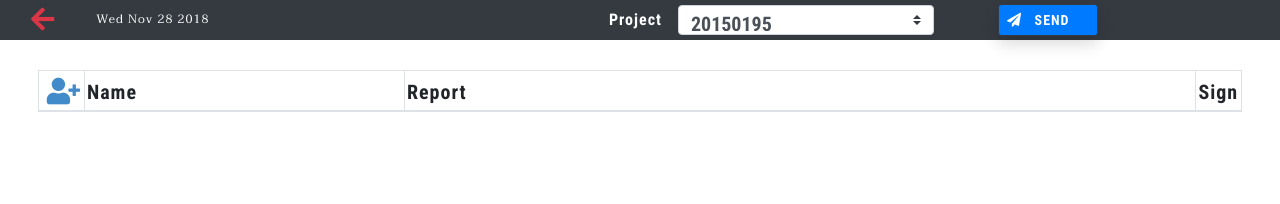
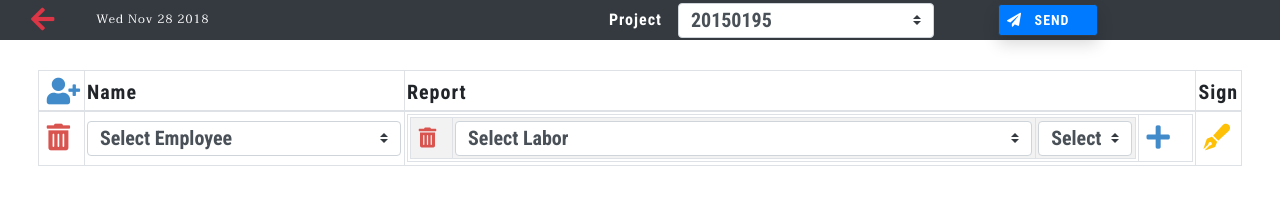
Before and after one commit to albplanas/TJ_Pavement, a React app: page / in a window 1280 px wide. Both pictures are taken after a click on the button "GET REPORT". Built offline with nearby package versions, Linux system fonts and the light colour scheme; a web font is replaced by a local one.

Commit message:
make it better

```diff
--- a/package.json
+++ b/package.json
@@ -37,6 +37,7 @@
     "ify-loader": "^1.1.0",
     "mssql": "^4.2.3",
     "react-redux": "^5.0.7",
+    "react-signature-canvas": "^1.0.0-alpha.1",
     "redux": "^4.0.0",
     "signature_pad": "^3.0.0-beta.3",
     "tedious": "^3.0.1"
--- a/src/js/components/container/Profile/Report/Sign_Print.js
+++ b/src/js/components/container/Profile/Report/Sign_Print.js
@@ -1,5 +1,5 @@
 import React,{Component} from "react";
-import SignaturePad from "signature_pad"
+import SignatureCanvas from 'react-signature-canvas'
 
 
 
@@ -9,88 +9,46 @@ class Sign_Print extends Component {
     constructor(props) {
         super(props);
         this.state={
-            signaturePad    :undefined,
+
             data:[],
-            signPass:false,
-            index:""
+            index:0,
+            pass:true
         }
 
-        this.change=this.change.bind(this);
 
-    }
-
-    change(){
-
-
-
-        this.setState({
-            data: this.state.signaturePad.toData()
-        })
-        this.props.DataSign(this.state.signaturePad.toData(),this.props.index);
 
     }
 
 componentWillMount(){
+
    this.setState({
-          data:[{color:"rgb(0,0,0)",points:[{time: 1542636683829, x: 170.5, y: 91.5},{time: 1542636683829, x: 120.5, y: 91.5}]}]
-          ,
        index:this.props.index
    })
 }
-     componentDidMount(){
-        var i= this.state.index;
-        var signaturePad = new SignaturePad(document.getElementById("signature-pad"+i), {
-            backgroundColor: 'rgba(255, 255, 255, 0)',
-            penColor: 'rgb(0, 0, 0)'
-          });
 
-
-
-
-
-
-          var cancelButton = document.getElementById('clear');
-
-          cancelButton.addEventListener('click', function (event) {
-            signaturePad.clear();
-          });
-
-          function resizeCanvas() {
-            var ratio =  Math.max(window.devicePixelRatio || 1, 1);
-            document.getElementById("signature-pad"+i).width = document.getElementById("signature-pad"+i).offsetWidth * ratio;
-            document.getElementById("signature-pad"+i).height =document.getElementById("signature-pad"+i).offsetHeight * ratio;
-            document.getElementById("signature-pad"+i).getContext("2d").scale(ratio, ratio);
-            signaturePad.clear(); // otherwise isEmpty() might return incorrect value
+componentWillReceiveProps(nextProps){
+    if(nextProps.index!==this.state.index){
+        this.setState({
+            index:nextProps.index
+        })
     }
-
-        window.addEventListener("resize", resizeCanvas);
-        resizeCanvas();
-
-
-
-        this.setState({signaturePad:signaturePad});
 
 }
 
      render(){
-
-       var i= this.state.index;
+     console.log("state",this.state)
 
 
-        var style={
-            marginLeft:"5%"
-        }
-        return  (
+        return     (
 
-            <div class="Signpad">
+            <div class="Signpad" >
 
 
-                                    <h3 className="text-white mt-2 ml-3 text-warning">Please,Sign below </h3>
-                                    <canvas id={"signature-pad"+i}   class="signature-pad border border-dark shadow mt-3 mb-3 " style={style}  onMouseMove ={this.change} onTouchMove={this.change} >
-                                    </canvas>
+                                    <h3 className="text-white mt-2 ml-3 text-warning">Please, Sign below. </h3>
+                                    <SignatureCanvas penColor='green' canvasProps={{width: 500, height: 400, className: 'sigCanvas' }} ref={(ref) => { this.sigCanvas = ref }} />
                                     <div class="btn-group btn-block  " style={{marginLeft:"25%",height:"40px",width:"200px"}} role="group" aria-label="Basic example">
-                                        <button id="clear" style={{height:"40px"}} type="button" class="btn btn-light text-danger">Clear</button>
-                                        <button id="done"  style={{height:"40px"}} type="button" class="btn btn-dark  text-success"onClick={this.props.done}>Done</button>
+                                        <button id="clear" style={{height:"40px"}} type="button" class="btn btn-light text-danger" onClick={()=>{this.sigCanvas.clear()}}>Clear</button>
+                                        <button id="done"  style={{height:"40px"}} type="button" class="btn btn-dark  text-success" onClick={()=>{this.props.done(this.sigCanvas.toData(),this.state.index)}}>Done</button>
                                     </div>
 
 
--- a/src/js/components/container/Profile/reportForm.js
+++ b/src/js/components/container/Profile/reportForm.js
@@ -17,11 +17,12 @@ class reportForm extends Component {
 
         this.state={
           selectEmployee:"",
-          Employees:[],
+          Employees:[{name:"", Hours:[["",1]],Signature:[]}],
           projSelect:"",
           doneList:[],
           deleteId:'',
           signPass:false,
+          indexSelect:0,
           hr:0,
           openhr:false,
           catName:'',
@@ -49,12 +50,12 @@ class reportForm extends Component {
         this.AddRow          =this.AddRow.bind(this);
         this.DeleteRow       =this.DeleteRow.bind(this);
         this.AddCtg          =this.AddCtg.bind(this);
-        this.DataSign        =this.DataSign.bind(this);
 
 
         this.onChangeSelectName=this.onChangeSelectName.bind(this)
         this.onChangeSelectLabor=this.onChangeSelectLabor.bind(this);
         this.onChangeSelectHour=this.onChangeSelectHour.bind(this);
+        this.ChngSign=this.ChngSign.bind(this)
      }
 
 onChangeSelectName(e){
@@ -95,21 +96,16 @@ onChangeSelectHour(e){
   list[i].Hours[j][1]=document.getElementById(index).value;
   this.setState({Employees:list})
 }
-DataSign(data,index){
 
-      var list= this.state.Employees;
-      list[index].Signature.push(data);
-      this.setState({
-        Employees:list
-      })
-}
+
+
 
 AddRow(){
 
   var l =this.state.Employees.length;
 
 
-    var list = this.state.Employees.concat([{name:"", Hours:[],Signature:[]}])
+    var list = this.state.Employees.concat([{name:"", Hours:[['',1]],Signature:[]}])
 
 
 
@@ -163,14 +159,20 @@ AddCtg(e){
 deleteCtg(e){
 
   e.preventDefault();
+
+
+
    var index= e.target.id===""? e.target.parentNode.id===""? e.target.parentNode.parentNode.id:e.target.parentNode.id   :e.target.id;
    var i=index.split("_")[0]-0;
    var j=index.split("_")[1]-0;
 
+   console.log(i,j,this.state.Employees)
 
   var list = this.state.Employees;
+  if(j>0){
+    list[i].Hours=list[i].Hours.filter((e,index)=> index!==j)
+  }
 
-  list[i].Hours=list[i].Hours.filter((elem,i_elem)=>i_elem!==j)
 
       this.setState({Employees:list})
 
@@ -181,13 +183,32 @@ deleteCtg(e){
 cancel(e){
 
   this.props.onSelectReport(false,false,this.props.supervisorSelect,this.props.date)
+  this.props.onDeleteWorker(this.state.Employees)
 }
 
-SwitchSign(){
+ChngSign(e){
+      e.preventDefault();
+      var index= e.target.id===""? e.target.parentNode.id===""? e.target.parentNode.parentNode.id:e.target.parentNode.id   :e.target.id;
+      var i=index.split("_")[1]-0;
+  this.setState({
+    indexSelect:i,
+    signPass:!this.state.signPass,
 
-  this.setState({ signPass:!this.state.signPass})
+  })
  }
+ SwitchSign(data,index){
 
+
+  var   list  = this.state.Employees;
+
+  if(this.state.signPass===true){
+    list[index].Signature=data;
+  }
+  this.setState({
+    signPass:!this.state.signPass,
+    Employees:list
+  })
+ }
      Send(){
 
        var val=true,sms='';
@@ -291,8 +312,10 @@ Check_in_doneList(name){
 
 
   componentWillMount() {
-
-    this.setState({ Employees:this.props.Employees,
+    var list =this.props.Employees.length===0?[{name:"", Hours:[["",1]],Signature:[]}]:this.props.Employees;
+    console.log(this.props.Employees)
+    this.setState({
+                    Employees:list,
                     projSelect:this.props.ProjectSelect})
 
   }
@@ -357,37 +380,8 @@ Check_in_doneList(name){
                  var JobsList=elem.Hours.map((elem)=>{return elem[0]})
 
 
-                 if(elem.Hours.length===0){
 
-
-                                          var  arrayCategories=this.props.Project[this.state.projSelect].Categories.map((elemCTG)=>{
-
-                                              return ( <option className="text-primary"  id={"ctg_"+0+"_"+0}  value={elemCTG}>{elemCTG}</option> )
-                                          })
-                           var  ListLabor=[];
-                           ListLabor.push(
-                                      <tr>
-                                      <th scope="row" id={0+"_"+0}  onClick={this.deleteCtg}><i style={{marginLeft:'5px',color:"rgb(217,83,79)"}} class="fas fa-trash-alt"></i></th>
-                                      <td >
-                                        <select class="w-100 custom-select " id={"labor_"+0+"_"+0} onChange={this.onChangeSelectLabor} >
-                                        <option className="text-dark" value="Choose">Select Labor</option>
-                                          {arrayCategories}
-                                        </select>
-                                        </td>
-                                      <td className="colN-3">
-                                        <select class="custom-select " id={"hr_"+0+"_"+0} onChange={this.onChangeSelectHour}>
-                                        <option className="text-dark" value="Choose">Select Hours </option>
-                                          {ArrayHrs}
-                                        </select>
-                                      </td>
-
-                                    </tr>
-
-
-                                    )
-                 }
-                else{
-                                              var ListLabor= elem.Hours.map((ctg,index)=>{
+                   var ListLabor= elem.Hours.map((ctg,index)=>{
 
                                                 var  arrayCategories=this.props.Project[this.state.projSelect].Categories.map((elemCTG)=>{
                                                   if(JobsList.indexOf(elemCTG)!==-1){
@@ -419,7 +413,7 @@ Check_in_doneList(name){
 
 
                                           )})
-                          }
+
 
 
                   return (
@@ -452,17 +446,20 @@ Check_in_doneList(name){
 
                     </td>
 
+                   {
+                      (this.state.signPass===true && this.state.indexSelect===indexElem)? <Sign_Print done={this.SwitchSign} index={indexElem}/>:
+                                  this.state.Employees[indexElem].Signature.length > 0  ?
+                                   <td id={"sig_"+indexElem} onClick={this.ChngSign} ><i style={{marginLeft:'5px'}}  class="far fa-check-circle text-success fa-lg"></i> </td> :
+                                   <td id={"esig_"+indexElem} onClick={this.ChngSign} ><i style={{marginLeft:'5px'}} class="fas fa-pen-fancy text-warning fa-lg"></i> </td>
 
 
 
 
-                    {!this.state.signPass? this.state.Employees[indexElem].Signature.length > 0  ?
-                                          (<td onClick={this.SwitchSign} ><i style={{marginLeft:'5px'}}  class="far fa-check-circle text-success fa-lg"></i> </td>) :
-                                          (<td onClick={this.SwitchSign} ><i style={{marginLeft:'5px'}} class="fas fa-pen-fancy text-warning fa-lg"></i> </td>):
-                                          (<Sign_Print DataSign={this.DataSign} done={this.SwitchSign} index={indexElem} data={this.state.Employees[indexElem].Signature}/>) }
 
 
-                  </tr>
+                   }
+
+                   </tr>
 
 
                   )})
--- a/src/scss/Profile.scss
+++ b/src/scss/Profile.scss
@@ -153,6 +153,7 @@ table{
     padding-top:3px;
     padding-bottom:3px;
   }
+
 .form-inline{
     width:50vw;
     margin-left:50px;
@@ -189,6 +190,13 @@ table{
   }
   .custom-select  {
     font-size: 20px;
-    height:35px;
-    padding: .1rem 1.75rem .1rem .75rem;
+    height:35px !important;
+    padding: .05rem 1.75rem .1rem .75rem !important;
   }
+
+  canvas{
+      width:90vw !important;
+      height: 400px !important ;
+      border:1px solid black;
+      box-shadow:12px 12px 2px 1px rgba(125, 125, 125, .2);
+  }
```
Also changed, not shown: dist/main.js, 1 other file. Lines whose indentation alone changed are shown as unchanged.
